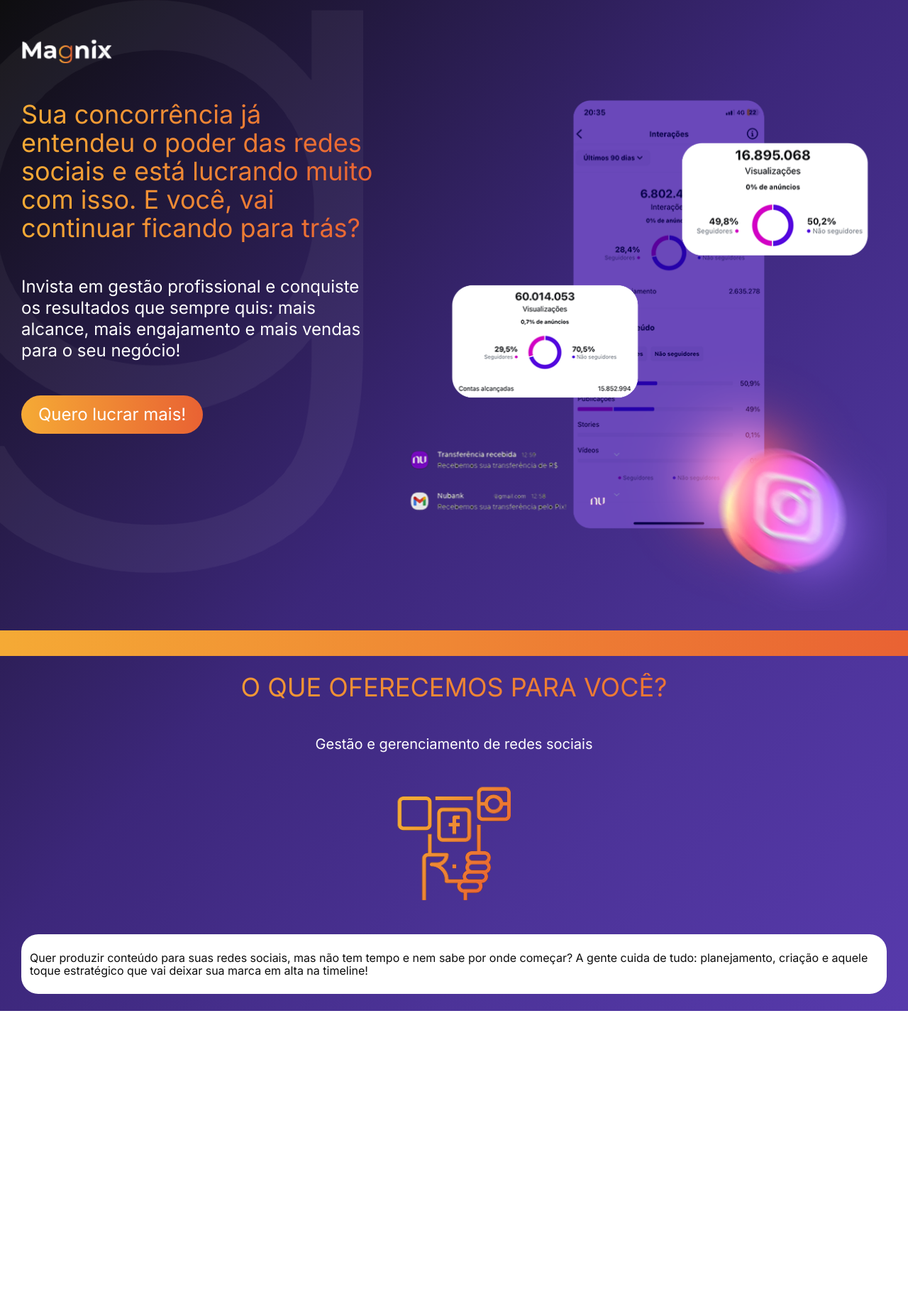
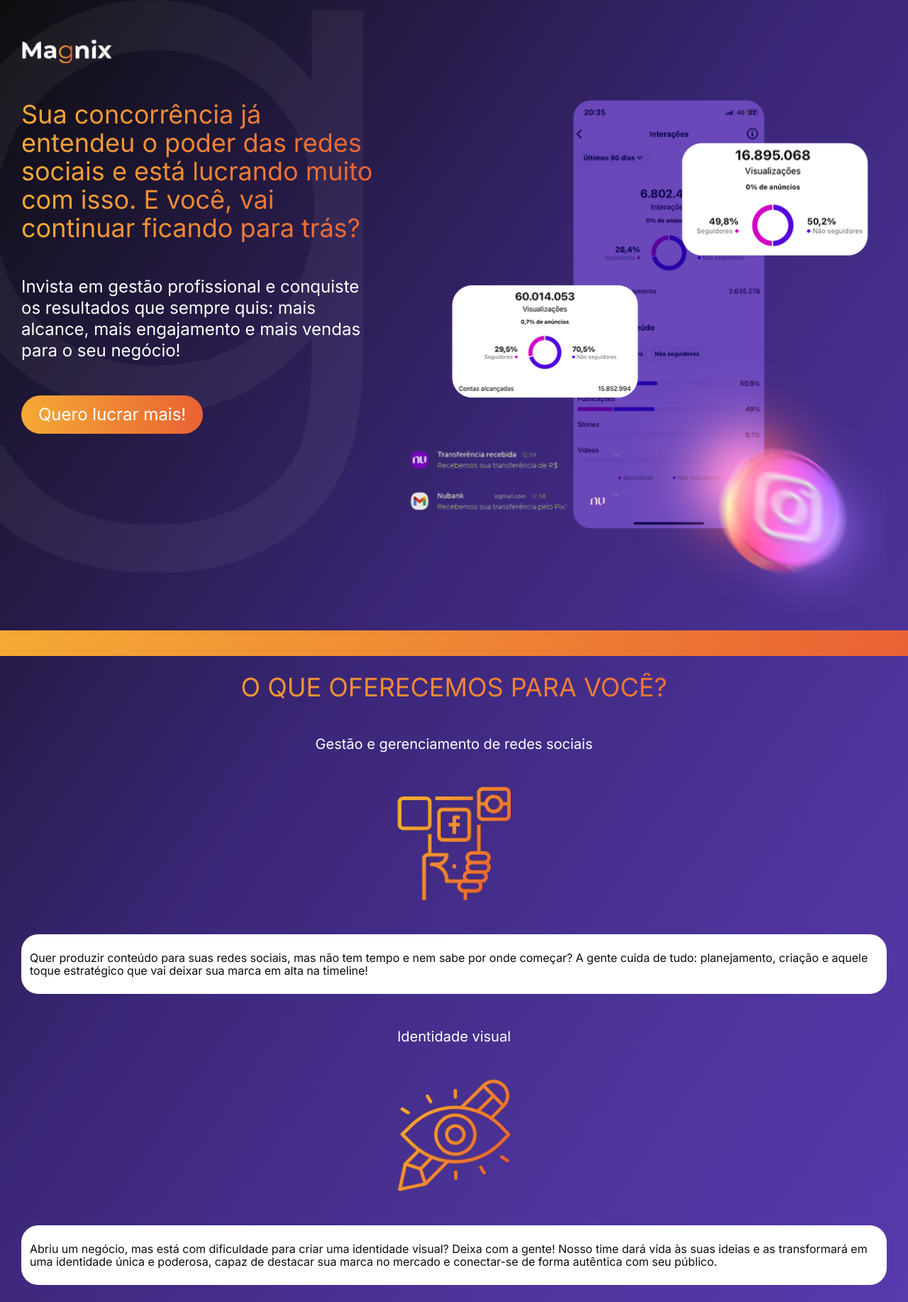
Before and after one commit to pedroeuzebiodev/agenciamagnix.com, a PHP site: page / in a window 1280 px wide. Shown: the part 25-1859 px from the top of the page at 71% size. Before the commit the page ends 1449 px from the top, so only its background shows below. Run offline with PHP 8.4, Linux system fonts and the light colour scheme.

Commit message:
Adiciona Subseção de Identidade Visual

```diff
--- a/index.html
+++ b/index.html
@@ -100,6 +100,25 @@
                   </p>
                 </div>
               </div>
+
+              <div class="offer">
+                <h3>Identidade visual</h3>
+
+                <img
+                  src="./src/assets/eye-with-pencil.png"
+                  alt="Eye With Pencil Imagem"
+                />
+
+                <div class="wrapper-text-offer">
+                  <p>
+                    Abriu um negócio, mas está com dificuldade para criar uma
+                    identidade visual? Deixa com a gente! Nosso time dará vida
+                    às suas ideias e as transformará em uma identidade única e
+                    poderosa, capaz de destacar sua marca no mercado e
+                    conectar-se de forma autêntica com seu público.
+                  </p>
+                </div>
+              </div>
             </div>
           </div>
         </section>
--- a/src/css/index.css
+++ b/src/css/index.css
@@ -135,6 +135,13 @@
   margin-bottom: 4.8rem;
 }
 
+#app #offers-section #offers {
+  display: flex;
+  flex-direction: column;
+  align-items: center;
+  gap: 4.8rem;
+}
+
 #app #offers-section #offers .offer {
   display: flex;
   flex-direction: column;
```
Also changed, not shown: src/assets/eye-with-pencil.png (added).
